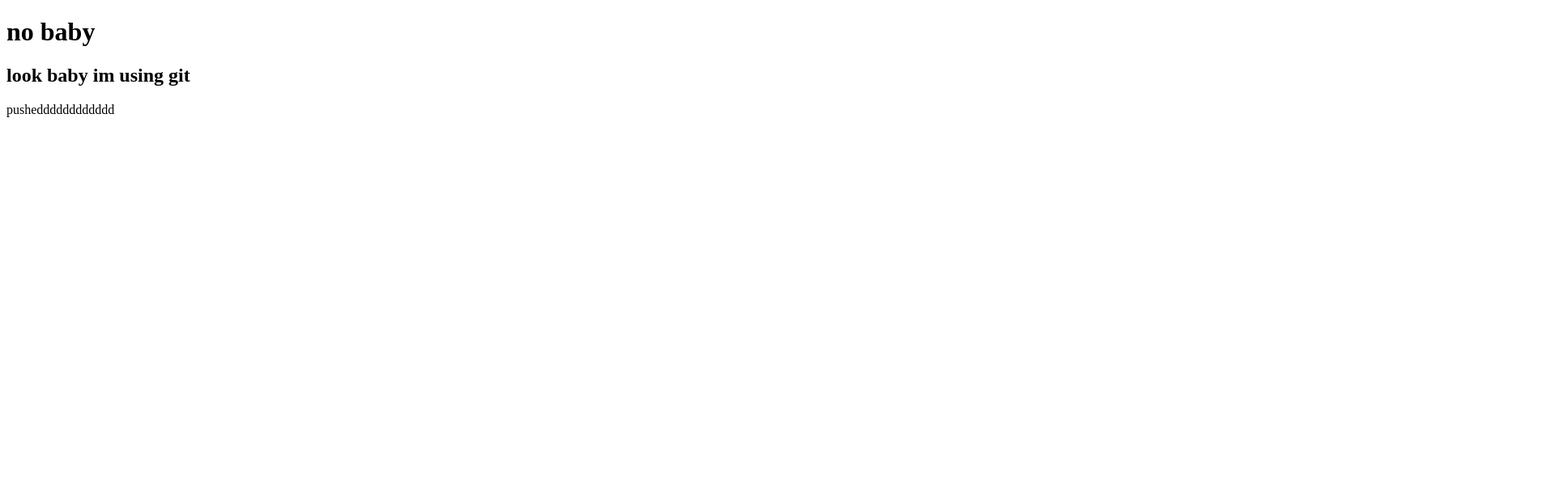
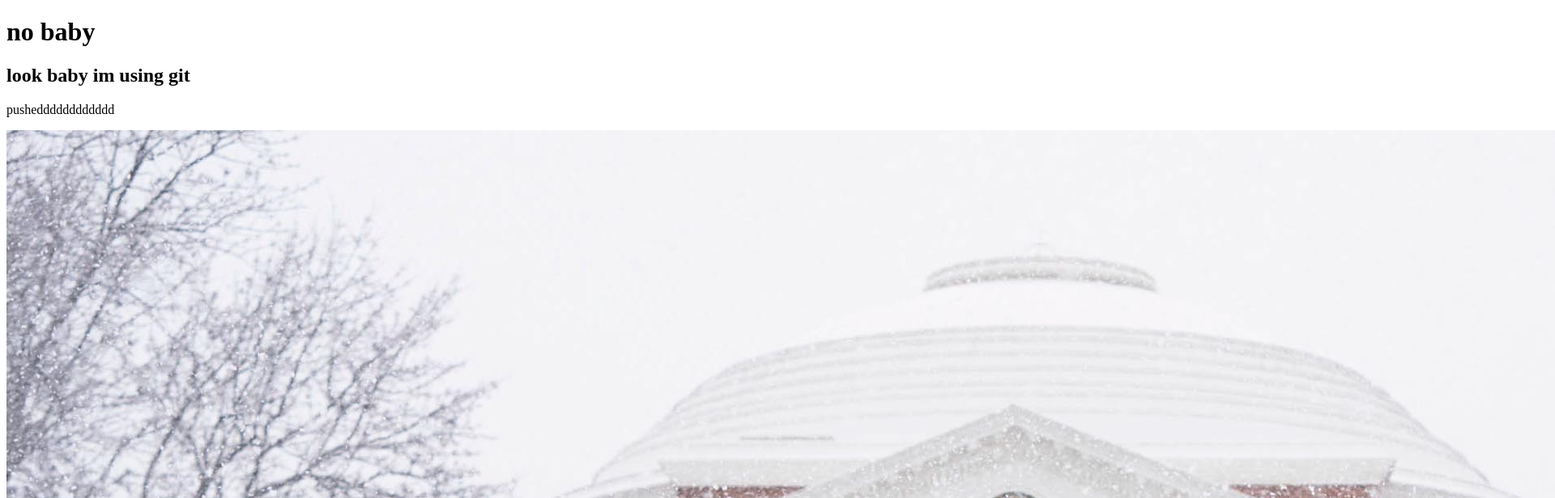
Before and after one commit to Rifat504/my-first-website, a plain HTML site: page index.html in a window 1280 px wide. Shown: the top 616 px of the page at 81% size, 1920 px wide, since content can reach past the window. Drawn offline with Linux system fonts and the light colour scheme.

Commit message:
added picture

```diff
--- a/index.html
+++ b/index.html
@@ -9,5 +9,6 @@
     <h1>no baby</h1>
    <h2>look baby im using git</h2>
    <p>pushedddddddddddd</p>
+   <img src="new.jpg" alt="">
 </body>
 </html>
```
Also changed, not shown: new.jpg (added).
